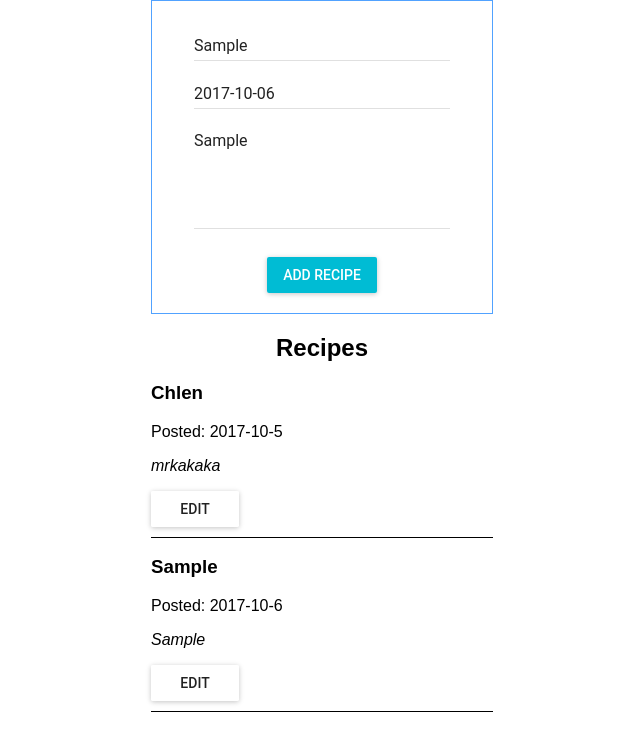
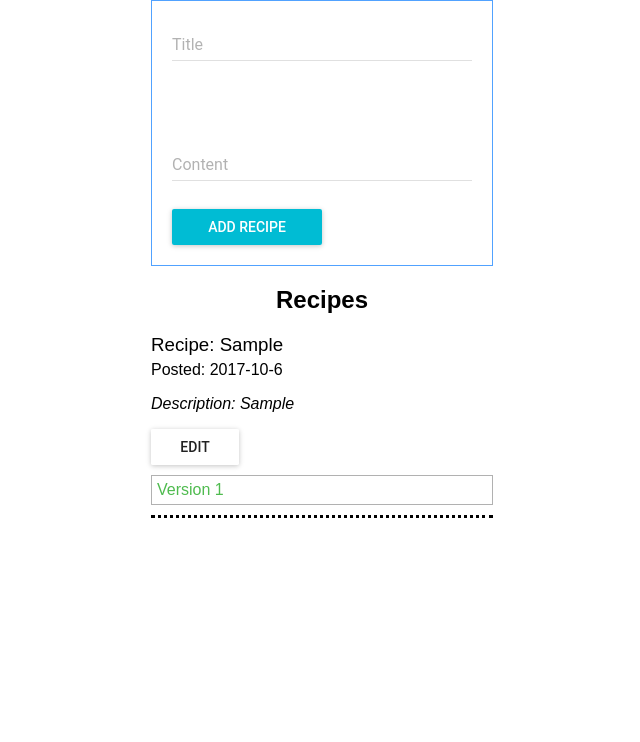
Before and after one commit to Narudir/recipes, a React app: page / in a window 1280 px wide. Both pictures are taken after typing "Sample", "Sample" into the empty fields and a click on the button "ADD RECIPE". Shown: the whole page, without its empty margins (318-958 px from the left). Built offline with nearby package versions, Linux system fonts and the light colour scheme.

Commit message:
Add edit functionality

```diff
--- a/src/actions.js
+++ b/src/actions.js
@@ -1,13 +1,13 @@
 export const ADD_RECIPE = 'ADD_RECIPE'
-export const SAVE_RECIPE = 'SAVE_RECIPE'
+export const SAVE_NEW_VERSION = 'SAVE_NEW_VERSION'
 export const SWITCH_VERSION = 'SWITCH_VERSION'
 
 export function addRecipe(recipe) {
     return { type: ADD_RECIPE, recipe }
 }
 
-export function saveRecipe(id, newVersion) {
-    return { type: SAVE_RECIPE, id, newVersion }
+export function saveNewVersion(id, newVersion) {
+    return { type: SAVE_NEW_VERSION, id, newVersion }
 }
 
 export function switchVersion(id, versionId) {
--- a/src/components/AddRecipe.js
+++ b/src/components/AddRecipe.js
@@ -1,25 +1,19 @@
 import React, { Component } from 'react';
+import { connect } from 'react-redux'
 import TextField from 'material-ui/TextField';
-import DatePicker from 'material-ui/DatePicker';
 import RaisedButton from 'material-ui/RaisedButton';
+import { addRecipe } from '../actions'
 
 class AddRecipe extends Component {
     constructor(props) {
         super(props);
         this.state = {
             title: "",
-            date: null,
             content: "",
             titleErrorText: "",
             contentErrorText: ""
         }
         this.submitRecipe = this.submitRecipe.bind(this);
-    }
-
-    componentWillMount() {
-        const todayDate = new Date();
-        const formatDate = `${todayDate.getFullYear()}-${todayDate.getMonth() + 1}-${todayDate.getDate()}`;
-        this.setState({date: formatDate});
     }
 
     submitRecipe() {
@@ -34,32 +28,34 @@ class AddRecipe extends Component {
         if (this.state.title && this.state.content) {
             this.props.addRecipe({
                 title: this.state.title,
-                date: this.state.date,
                 content: this.state.content
+            });
+            this.setState({
+                title: "",
+                content: ""
             });
         }
     }
 
     render() {
+        const fieldStyle = {width: "100%"};
         return (
             <div className="add_recipe">
                 <TextField
                     hintText="Title"
+                    style={fieldStyle}
                     errorText={this.state.titleErrorText}
                     onChange={(e, value) => this.setState({title: value})}
-                />
-                <DatePicker
-                    hintText="Create date"
-                    mode="portrait"
-                    defaultDate={new Date(this.state.date)}
-                    onChange={(e, date) => this.setState({date: `${date.getFullYear()}-${date.getMonth() + 1}-${date.getDate()}`})}
+                    value={this.state.title}
                 />
                 <TextField
                     hintText="Content"
+                    style={fieldStyle}
                     errorText={this.state.contentErrorText}
                     multiLine={true}
                     rows={4}
                     onChange={(e, value) => this.setState({content: value})}
+                    value={this.state.content}
                 />
                 <RaisedButton
                     label="Add recipe"
@@ -72,4 +68,17 @@ class AddRecipe extends Component {
     }
 }
 
-export default AddRecipe
+const mapDispatchToProps = dispatch => {
+    return {
+        addRecipe: recipe => {
+            dispatch(addRecipe(recipe))
+        }
+    }
+}
+
+const AddRecipeContainer = connect(
+    null,
+    mapDispatchToProps
+)(AddRecipe)
+
+export default AddRecipeContainer
--- a/src/components/Recipe.js
+++ b/src/components/Recipe.js
@@ -3,46 +3,82 @@ import Dialog from 'material-ui/Dialog';
 import RaisedButton from 'material-ui/RaisedButton';
 import FlatButton from 'material-ui/FlatButton';
 import TextField from 'material-ui/TextField';
-import DatePicker from 'material-ui/DatePicker';
 
 class Recipe extends Component {
     constructor(props) {
         super(props);
         this.state = {
             editOpen: false,
-            activeVersion: this.props.recipe.activeVersion,
-            title: this.props.recipe.versions.get(this.props.recipe.activeVersion).title,
-            date: this.props.recipe.versions.get(this.props.recipe.activeVersion).date,
-            content: this.props.recipe.versions.get(this.props.recipe.activeVersion).content
         }
+    }
+
+    componentWillMount() {
+        const recipe = this.props.recipe;
+        const activeVersion = recipe.activeVersion;
+        const title = recipe.versions.get(activeVersion).title;
+        const content = recipe.versions.get(activeVersion).content;
+        this.setState({title, content});
+    }
+
+    componentWillReceiveProps(nextProps) {
+        const recipe = nextProps.recipe;
+        const activeVersion = recipe.activeVersion;
+        const title = recipe.versions.get(activeVersion).title;
+        const content = recipe.versions.get(activeVersion).content;
+        this.setState({title, content});
     }
 
     handleOpen = () => {
         this.setState({editOpen: true});
     };
 
-    handleClose = () => {
-        this.setState({editOpen: false});
+    saveVersion = (title, content) => {
+        if (
+            (this.state.title === title && this.state.content === content) ||
+            (this.state.title === "" || this.state.content === "")
+        ) {
+            this.setState({editOpen: false});
+        } else {
+            let newVersion = { title: this.state.title, content: this.state.content };
+            this.props.saveNewVersion(this.props.recipeId, newVersion);
+            this.setState({editOpen: false});
+        }
     };
 
     render() {
+        const recipe = this.props.recipe;
+        const activeVersion = recipe.activeVersion;
+        const title = recipe.versions.get(activeVersion).title;
+        const content = recipe.versions.get(activeVersion).content;
         const actions = [
             <FlatButton
                 label="Done"
                 primary={true}
                 keyboardFocused={true}
-                onClick={this.handleClose}
+                onClick={() => this.saveVersion(title, content)}
             />,
         ];
         let versions = [];
-        for (let version of this.props.recipe.versions) {
-            versions.push(<li key={version[0]}>{version[0]} version</li>);
+        for (let version of recipe.versions) {
+            let versionClass = "version";
+            if (recipe.activeVersion === version[0]) {
+                versionClass = "version active";
+            }
+            versions.push(
+                <li
+                    className={versionClass}
+                    key={version[0]}
+                    onClick={() => this.props.switchVersion(this.props.recipeId, version[0])}
+                >
+                    Version {version[0]}
+                </li>
+            );
         }
         return (
             <div>
-                <h3>{this.state.title}</h3>
-                <span>Posted: {this.state.date}</span>
-                <p className="content">{this.state.content}</p>
+                <h3 className="version_title">Recipe: {title}</h3>
+                <span>Posted: {recipe.dateCreated}</span>
+                <p className="content">Description: {content}</p>
                 <RaisedButton label="Edit" onClick={this.handleOpen} />
                 <Dialog
                     title="Edit recipe"
@@ -53,29 +89,22 @@ class Recipe extends Component {
                 >
                     <TextField
                         hintText="Title"
-                        value={this.state.title}
+                        defaultValue={title}
                         onChange={(e, value) => this.setState({title: value})}
-                        fullWidth={true}
-                    />
-                    <DatePicker
-                        hintText="Create date"
-                        mode="portrait"
-                        value={new Date(this.state.date)}
-                        onChange={(e, date) => this.setState({date: `${date.getFullYear()}-${date.getMonth() + 1}-${date.getDate()}`})}
                         fullWidth={true}
                     />
                     <TextField
                         hintText="Content"
-                        value={this.state.content}
+                        defaultValue={content}
                         multiLine={true}
                         rows={4}
                         onChange={(e, value) => this.setState({content: value})}
                         fullWidth={true}
                     />
-                    <ul className="versions">
-                        {versions}
-                    </ul>
                 </Dialog>
+                <ul className="versions">
+                    {versions}
+                </ul>
             </div>
         )
     }
--- a/src/components/RecipeList.js
+++ b/src/components/RecipeList.js
@@ -1,11 +1,23 @@
 import React from 'react';
 import Recipe from './Recipe';
 import { connect } from 'react-redux'
+import { switchVersion, saveNewVersion } from '../actions'
 
 const RecipeList = (props) => {
-    const recipeList = props.recipes.map((recipe) => {
-        return <li key={recipe.id} className="recipe_list_item"><Recipe recipe={recipe} /></li>
-    });
+    const recipeList = [];
+    for(let recipe of props.recipes) {
+        recipeList.push(
+            <li key={recipe[0]} className="recipe_list_item">
+                <Recipe
+                    recipe={recipe[1]}
+                    recipeId={recipe[0]}
+                    switchVersion={props.switchVersion}
+                    saveNewVersion={props.saveNewVersion}
+                />
+            </li>
+        );
+    }
+
     return (
         <section>
             <h2 className="section_title">Recipes</h2>
@@ -16,8 +28,20 @@ const RecipeList = (props) => {
     )
 }
 
+const mapDispatchToProps = dispatch => {
+    return {
+        switchVersion: (recipeId, versionId) => {
+            dispatch(switchVersion(recipeId, versionId))
+        },
+        saveNewVersion: (recipeId, newVersion) => {
+            dispatch(saveNewVersion(recipeId, newVersion))
+        }
+    }
+}
+
 const RecipeListContainer = connect(
     (state) => state,
+    mapDispatchToProps
 )(RecipeList)
 
 export default RecipeListContainer
--- a/src/containers/AddRecipeContainer.js
+++ /dev/null
@@ -1,18 +0,0 @@
-import { connect } from 'react-redux'
-import AddRecipe from '../components/AddRecipe'
-import { addRecipe } from '../actions'
-
-const mapDispatchToProps = dispatch => {
-    return {
-        addRecipe: recipe => {
-            dispatch(addRecipe(recipe))
-        }
-    }
-}
-
-const AddRecipeContainer = connect(
-    null,
-    mapDispatchToProps
-)(AddRecipe)
-
-export default AddRecipeContainer
--- a/src/index.css
+++ b/src/index.css
@@ -11,12 +11,14 @@ body {
   display: flex;
   flex-wrap: wrap;
   justify-content: center;
+  flex-direction: column;
   width: 300px;
   border: 1px solid #51A2FF;
   padding: 20px;
 }
 .add-btn {
   margin-top: 20px;
+  width: 150px;
 }
 .section_title {
   text-align: center;
@@ -26,8 +28,27 @@ body {
   padding: 0px;
 }
 .recipe_list_item {
-  border-bottom: 1px solid #000;
+  border-bottom: 3px dotted #000;
   padding-bottom: 10px;
+}
+.versions {
+  list-style: none;
+  padding: 0;
+  margin-top: 10px;
+  padding: 5px;
+  border: 1px solid #B1B1B1;
+}
+.version {
+  color: #4E4ED6;
+  cursor: pointer;
+  cursor: hand;
+}
+.version.active {
+  color: #4FBB4F;
+}
+.version_title {
+  margin: 5px 0;
+  font-weight: normal;
 }
 .content {
   font-style: italic;
--- a/src/index.js
+++ b/src/index.js
@@ -3,39 +3,20 @@ import ReactDOM from 'react-dom';
 import { createStore } from 'redux'
 import { Provider } from 'react-redux'
 import recipesReducer from './reducers';
-import AddRecipeContainer from './containers/AddRecipeContainer';
+import AddRecipeContainer from './components/AddRecipe';
 import RecipeListContainer from './components/RecipeList';
 import registerServiceWorker from './registerServiceWorker';
 import MuiThemeProvider from 'material-ui/styles/MuiThemeProvider';
 import './index.css';
 
-let recipes = [];
-let versions = new Map();
-versions.set(1.4, {
-	title: "Chlen",
-	date: "2017-10-5",
-	content: "mrkakaka"
-});
-versions.set(1.7, {
-	title: "Ayyyyy",
-	date: "2017-10-4",
-	content: "Hey boi"
-});
-recipes[0] = {
-	id: 1,
-	latestVersion: 1.7,
-	activeVersion: 1.4,
-	versions: versions
-}
-
-let store = createStore(recipesReducer, {recipes: recipes});
+let store = createStore(recipesReducer, {recipes: []});
 
 class App extends Component {
 	render() {
 		return (
 			<Provider store={store}>
 				<MuiThemeProvider>
-					<div>
+					<div className="app_container">
 						<AddRecipeContainer />
 						<RecipeListContainer />
 					</div>
--- a/src/reducers.js
+++ b/src/reducers.js
@@ -1,34 +1,35 @@
-import { ADD_RECIPE, SAVE_RECIPE, SWITCH_VERSION } from './actions'
+import { ADD_RECIPE, SAVE_NEW_VERSION, SWITCH_VERSION } from './actions'
 
 function recipesReducer(state, action) {
     switch (action.type) {
         case ADD_RECIPE: {
-            const newId = state.recipes.length + 1;
-            const latestAndActiveVersion = newId + 0.1;
+            const newId = state.recipes.size + 1;
+            const latestAndActiveVersion = 1;
             let versions = new Map();
             versions.set(latestAndActiveVersion, action.recipe);
+            let todayDate = new Date();
+            let dateFormatted = `${todayDate.getFullYear()}-${todayDate.getMonth() + 1}-${todayDate.getDate()}`
             let newRecipe = {
-                id: newId,
+                dateCreated: dateFormatted,
                 latestVersion: latestAndActiveVersion,
                 activeVersion: latestAndActiveVersion,
                 versions: versions
             };
-            return {...state, recipes: [...state.recipes, newRecipe]};
-        }
-        case SAVE_RECIPE: {
-            const recipes = state.recipes;
-            const recipe = recipes.get(action.id);
-            let latestVersion = recipe.get("latestVersion");
-            latestVersion = latestVersion + 0.1;
-            const versions = recipe.get("versions");
-            versions.set(latestVersion, action.newVersion);
-            return { recipes };
+            let recipes = new Map(state.recipes);
+            recipes.set(newId, newRecipe);
+            return {...state, recipes};
         }
         case SWITCH_VERSION: {
-            const recipes = state.recipes;
-            const recipe = recipes.get(action.id);
-            recipe.set("activeVersion", action.versionId);
-            return { recipes };
+            let recipes = new Map(state.recipes);
+            recipes.get(action.id).activeVersion = action.versionId;
+            return {...state, recipes};
+        }
+        case SAVE_NEW_VERSION: {
+            let recipes = new Map(state.recipes);
+            let recipe = recipes.get(action.id);
+            recipe.latestVersion = recipe.latestVersion + 1;
+            recipe.versions.set(recipe.latestVersion, action.newVersion);
+            return {...state, recipes};
         }
         default:
             return state;
```
